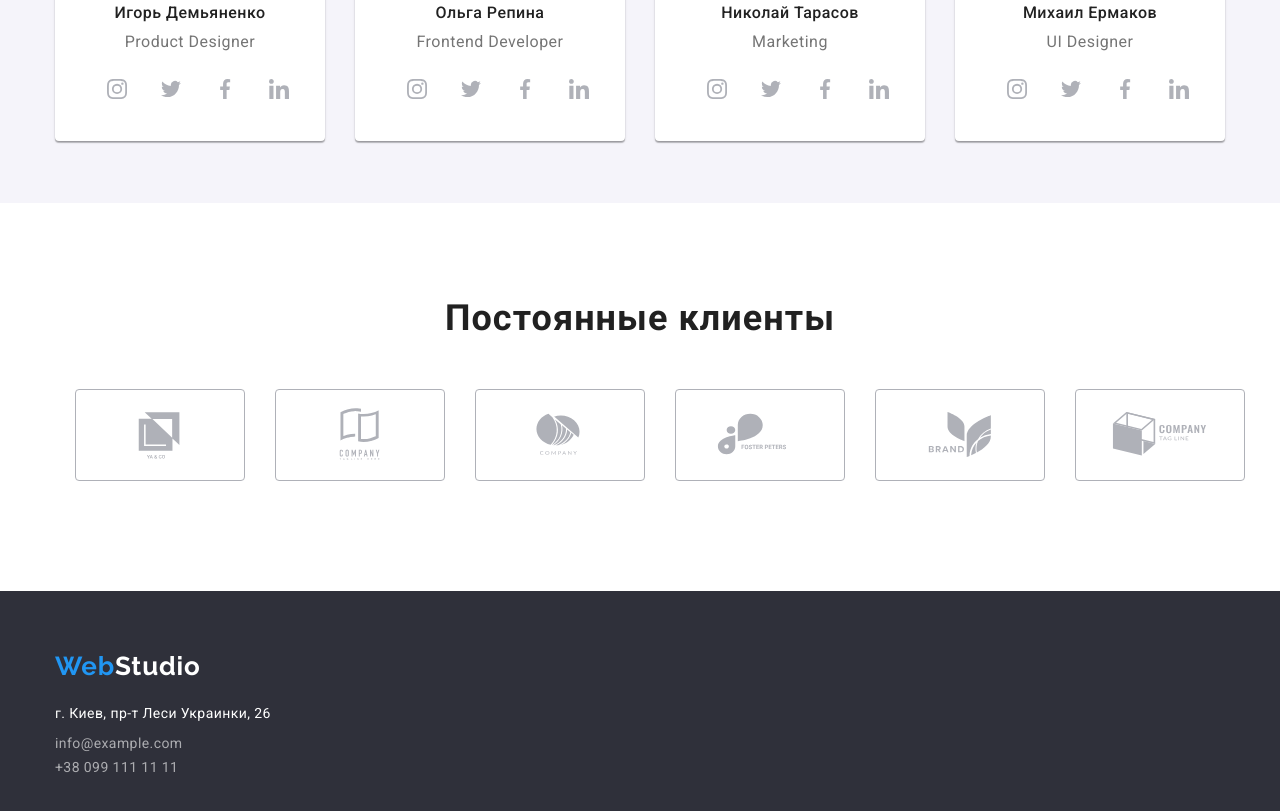
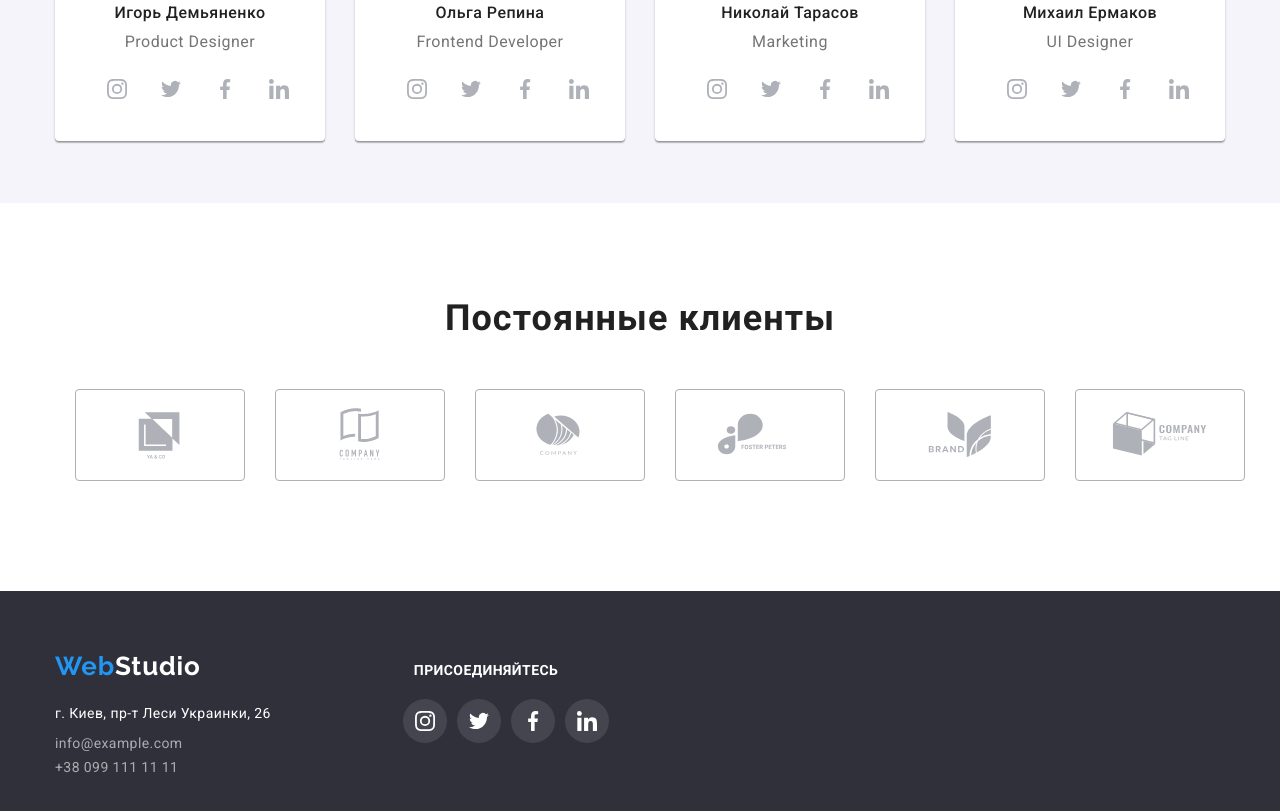
Before and after one commit to YuraPetrenko84/goit-markup-hw-04, a plain HTML site: page index.html in a window 1280 px wide. Shown: the part 2050-2861 px from the top of the page. Drawn offline with nearby package versions, Linux system fonts and the light colour scheme.

Commit message:
footer end

```diff
--- a/css/styles.css
+++ b/css/styles.css
@@ -449,51 +449,18 @@ padding-bottom: 30px;
 
 .clients-icon-icon:hover .clients-icon {
     fill: #2196F3;
-
 }
 
 .clients-icon-icon:hover {
 border: 1px solid #2196F3;
 }
 
-
-/* .client-box {
-    width: 170px;
-    height: 92px;
-    border: 1px solid #AFB1B8;
-    border-radius: 4px;
-    padding: 16px 32px;
-
-} */
-
-/* .clients-icon {
-    fill: currentColor;
-
-} */
-/* .clients-icon-icon {
-    display: flex;
-    align-items: center;
-    justify-content: center;
-    color: #2196F3;
-} */
-
-/* .clients-icon-icon:hover,
- .clients-icon-icon:focus {
-    /* display: flex;
-    cursor: pointer; */
-    /* color: #2196F3;
-    border: 1px solid #2196F3;
-
- } */ */
 .list-clients {
     display: flex;
     align-items: center;
     justify-content: center;
     list-style: none;
     gap: 30px;
-
-
-
 }
 
 .title-clients {
@@ -512,21 +479,31 @@ border: 1px solid #2196F3;
     padding-top: 60px;
     padding-bottom: 60px;
     background-color: var(--dark-bg-cl);
+
+}
+
+.footer .container {
+    display: flex;
+    align-items: baseline;
 }
 .logo-link-footer {
     width: 145px;
     height: 31px;
+    margin-bottom: 20px;
 
-   margin-bottom: 20px;
 }
 .logo-accent-footer {
     color: var(--logo-white-txt-cl);
+
 }
 
 .footer-list {
     width: 231px;
     height: 81px;
+
 }
+
+
 .footer-text {
     margin-bottom: 9px;
     font-family: 'Roboto';
@@ -579,6 +556,56 @@ border: 1px solid #2196F3;
 .footer-tel:hover,
 .footer-tel:focus {
     color: var(--logo-blue-txt-cl);
+}
+
+
+/* Футер. Правый блок */
+
+
+.footer-right-block {
+margin-left: 70px;
+
+}
+
+.footer-social-list {
+    display: flex;
+    align-items: baseline;
+    justify-content: center;
+     gap: 10px;
+    list-style: none;
+    margin: 0;
+}
+
+.footer-social-link {
+    display: flex;
+    align-items: center;
+    justify-content: center;
+    width: 44px;
+    height: 44px;
+    background-color: rgba(255, 255, 255, 0.1);
+    border-radius: 50%;
+    margin-top: 20px;
+}
+
+.footer-title {
+    display: flex;
+    align-items: baseline;
+    justify-content: center;
+    font-family: 'Roboto';
+    font-style: normal;
+     font-weight: 700;
+    font-size: 14px;
+    line-height: 1.14;
+    letter-spacing: 0.03em;
+    text-transform: uppercase;
+     color: #FFFFFF;
+}
+
+.footer-social-icon {
+    fill: #FFFFFF;
+}
+.footer-social-link:hover {
+    background-color: #2196F3;;
 }
 
 /* Prtfolio*/
--- a/index.html
+++ b/index.html
@@ -363,6 +363,7 @@
 
     <footer class="footer">
       <div class="container">
+      <div class="footer-flex">
         <a class="logo-link link logo-link-footer" href="" lang="en"
           >Web<span class="logo-accent-footer">Studio</span></a
         >
@@ -384,6 +385,37 @@
           </ul>
         </address>
       </div>
+      <!-- Футер. Правый блок -->
+      <div class="footer-right-block ">
+        <h3 class="footer-title">присоединяйтесь</h3>
+        <ul class="footer-social-list">
+                  <li><a class="footer-social-link" href rel="noopener nooferrer" target="_blank" aria-label="instagram">
+                    <svg class="footer-social-icon" width="20px" height="20px">
+                      <use href="./images/icons/icons2.svg#instagram"></use>
+                    </svg>
+
+                  </a></li>
+                  <li><a class="footer-social-link" href rel="noopener nooferrer" target="_blank" aria-label="twitter">
+                    <svg class="footer-social-icon" width="20px" height="20px">
+                      <use href="./images/icons/icons2.svg#twitter"></use>
+                    </svg>
+
+                  </a></li>
+                  <li><a class="footer-social-link" href rel="noopener nooferrer" target="_blank" aria-label="facebook">
+                    <svg class="footer-social-icon" width="20px" height="20px">
+                      <use href="./images/icons/icons2.svg#facebook"></use>
+                    </svg>
+
+                  </a></li>
+                  <li><a class="footer-social-link" href rel="noopener nooferrer" target="_blank" aria-label="linkedin">
+                    <svg class="footer-social-icon" width="20px" height="20px">
+                      <use href="./images/icons/icons2.svg#linkedin"></use>
+                    </svg>
+
+                  </a></li>
+
+      </div>
+      </div>
     </footer>
   </body>
 </html>
```
Also changed, not shown: portfolio.html (+32 -0 lines).
